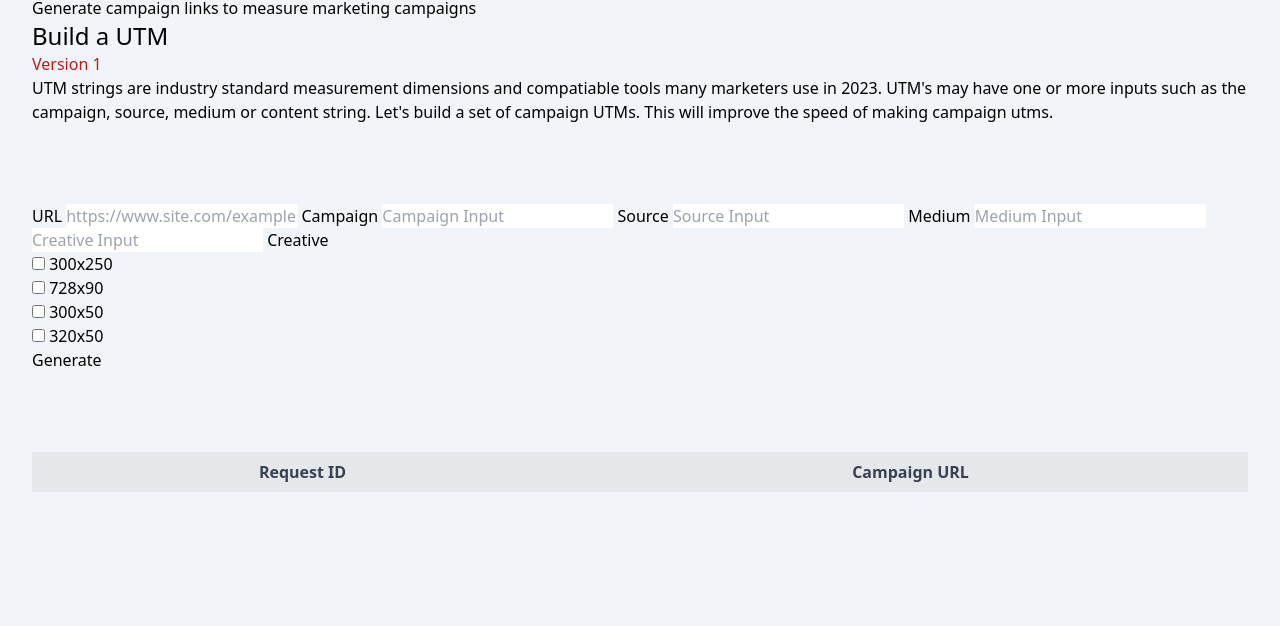
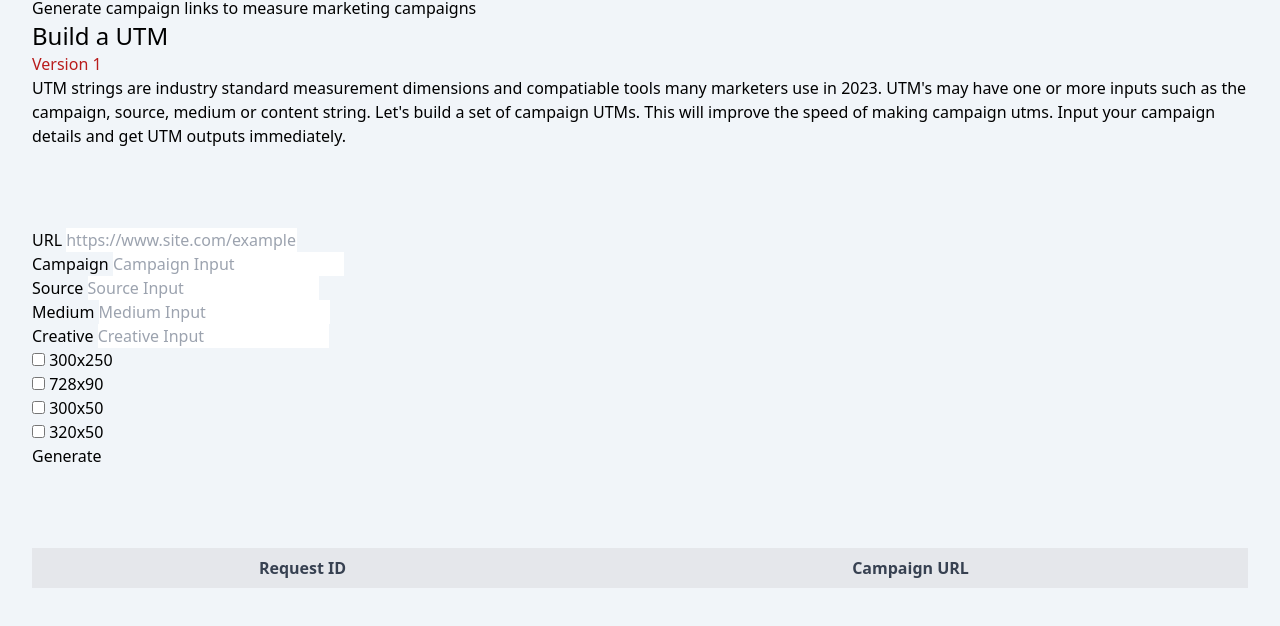
Before and after one commit to dwallace-web/utm-generator, a website: page campaign_builder.html in a window 1280 px wide. Shown: the part 72-698 px from the top of the page. Drawn offline with Linux system fonts and the light colour scheme.

Commit message:
minor styling update

```diff
--- a/campaign_builder.html
+++ b/campaign_builder.html
@@ -9,23 +9,25 @@
   </head>
   <body class="grid grid-cols-3 gap-4 bg-slate-100">
     <!-- intro -->
-    <div class="col-span-3 rounded-xl p-8 content-center">
+    <div class="col-span-3 rounded-xl p-8">
       <div>
         <h1 class="text-3xl font-bold">Campaign URL Generator</h1>
         <h2>Generate campaign links to measure marketing campaigns</h2>
         <h4 class="text-2xl">Build a UTM</h4>
         <h3 class="text-red-700">Version 1</h3>
         <p>
-          UTM strings are industry standard measurement dimensions and compatiable tools many
-          marketers use in 2023. UTM's may have one or more inputs such as the campaign,
-          source, medium or content string. Let's build a set of campaign UTMs.
-          This will improve the speed of making campaign utms.
+          UTM strings are industry standard measurement dimensions and
+          compatiable tools many marketers use in 2023. UTM's may have one or
+          more inputs such as the campaign, source, medium or content string.
+          Let's build a set of campaign UTMs. This will improve the speed of
+          making campaign utms. Input your campaign details and get UTM outputs immediately.
         </p>
       </div>
     </div>
     <!-- form starts here -->
-    <div class="col-span-3 rounded-xl p-8">
+    <div class="col-span-3 p-8">
       <form>
+        <div class="col-span-3">
           <label for="url">URL</label>
           <!-- url  -->
           <input
@@ -36,7 +38,9 @@
             placeholder="https://www.site.com/example"
             required
           />
+        </div>
         <!-- campaign -->
+        <div class="col-span-3">
           <label for="campaign">Campaign</label>
           <input
             type="text"
@@ -46,6 +50,8 @@
             placeholder="Campaign Input"
             required
           />
+        </div>
+        <div class="col-span-3">
           <!--  source-->
           <label for="source">Source</label>
           <input
@@ -56,6 +62,8 @@
             placeholder="Source Input"
             required
           />
+        </div>
+        <div class="col-span-3">
           <!--  medium -->
           <label for="medium">Medium</label>
           <input
@@ -66,7 +74,10 @@
             placeholder="Medium Input"
             required
           />
+        </div>
+
         <div class="content">
+          <label for="creative">Creative</label>
           <!-- content -->
           <input
             type="text"
@@ -75,14 +86,19 @@
             title="creative Input"
             placeholder="Creative Input"
           />
-          <label for="creative">Creative</label>
         </div>
         <!-- checkboxes -->
         <!-- This campaign builder will output one per ad size selected.  -->
 
+        <div class="col-span-3">
           <div class="checkboxes">
             <!-- Select the ad unit sizes-->
-          <input type="checkbox" name="300x250" id="300x250" value="300x250" />
+            <input
+              type="checkbox"
+              name="300x250"
+              id="300x250"
+              value="300x250"
+            />
             <label for="300x250">300x250</label>
             <br />
             <!-- Select the ad unit sizes-->
@@ -110,8 +126,8 @@
             <label for="320x50">320x50</label>
             <br />
           </div>
-
-        <button type="submit" onclick="generate" id="generate">Generate</button>
+        </div>
+        <button class="bg-slate-400" type="submit" onclick="generate" id="generate">Generate</button>
       </form>
     </div>
     <!-- generated urls go here -->
```
Lines whose indentation alone changed are shown as unchanged.
